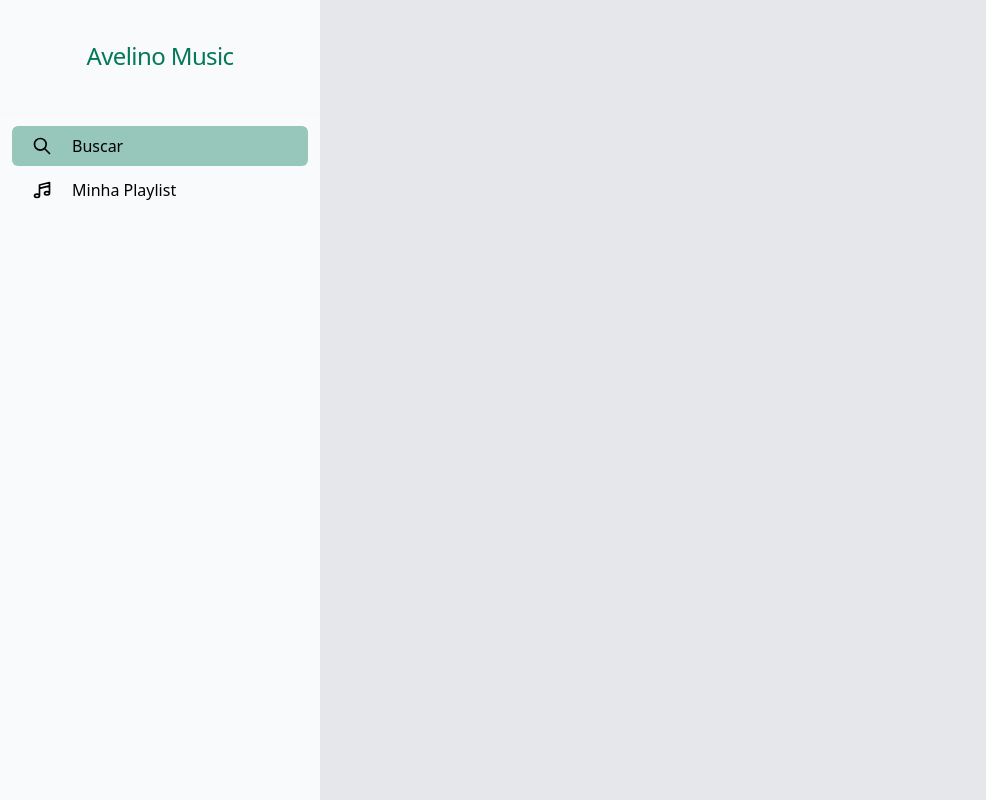
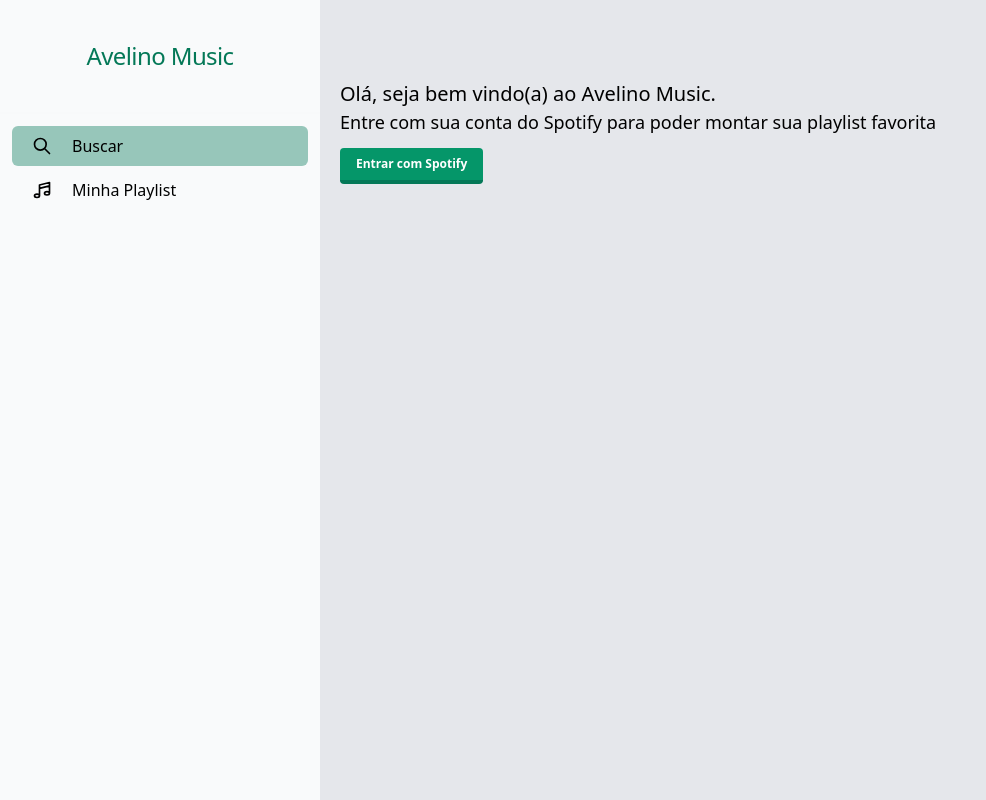
Before and after one commit to leoavelino7/avelino-music, a React (Create React App) app: page / in a window 1280 px wide. Shown: the whole page, without its empty margins (0-986 px from the left). Built offline with nearby package versions, Linux system fonts and the light colour scheme.

Commit message:
WIP: criando e adicionando componente de login na página Home

```diff
--- /dev/null
+++ b/src/ui/components/SignInForm.tsx
@@ -0,0 +1,31 @@
+interface SignInFormProps {
+  onSubmit: () => void
+}
+
+const SignInForm: React.FC<SignInFormProps> = ({ onSubmit }) => {
+  const handleSubmit = (event: React.FormEvent): void => {
+    event.preventDefault()
+    onSubmit()
+  }
+
+  return (
+    <section className="flex flex-col justify-start items-start h-screen">
+      <h4 className="text-black dark:text-white text-xl font-light mt-20">
+        <span className="font-medium">Olá, seja bem vindo(a) ao Avelino Music.</span> <br />
+        <span className="text-lg">Entre com sua conta do Spotify para poder montar sua playlist favorita</span>
+      </h4>
+      <form className="mt-3" onSubmit={handleSubmit}>
+        <button
+          type="submit"
+          className={`
+          bg-green-600 hover:bg-green-700 text-white text-xs font-bold py-2 px-4 border-b-4
+          border-green-700 hover:border-green-500 rounded mr-5 transition duration-300 ease-out`}
+        >
+          Entrar com Spotify
+        </button>
+      </form>
+    </section>
+  )
+}
+
+export default SignInForm
--- a/src/ui/pages/Home.tsx
+++ b/src/ui/pages/Home.tsx
@@ -3,6 +3,7 @@
 // Components
 import Navigation from '../components/Navigation'
 import AudioPlayer, { AudioPlayerProps } from '../components/AudioPlayer'
+import SignInForm from '../components/SignInForm'
 
 // Icons
 import SearchIcon from '../components/icons/SearchIcon'
@@ -25,6 +26,11 @@
 
 const Home: React.FC = () => {
   const [selectedAudio] = useState<AudioPlayerProps>()
+  const [signed] = useState(false)
+
+  const signWithSpotify = (): void => {
+    console.log('login')
+  }
 
   return (
     <div className="flex flex-col h-screen justify-between">
@@ -32,7 +38,9 @@
         <header className="col-span-2 lg:col-span-3 row-span-3 hidden lg:flex relative  bg-gray-50 dark:bg-black">
           <Navigation title="Avelino Music" menuItems={menuItems} path="/" />
         </header>
-        <div className="col-span-12 lg:col-span-9 row-span-3 px-3 lg:px-5 bg-white lg:bg-gray-200 dark:bg-black lg:dark:bg-customBlack" />
+        <div className="col-span-12 lg:col-span-9 row-span-3 px-3 lg:px-5 bg-white lg:bg-gray-200 dark:bg-black lg:dark:bg-customBlack">
+          {!signed && <SignInForm onSubmit={signWithSpotify} />}
+        </div>
       </div>
       <div className="fixed bottom-0 w-full bg-customBlack">
         {selectedAudio && (
```
